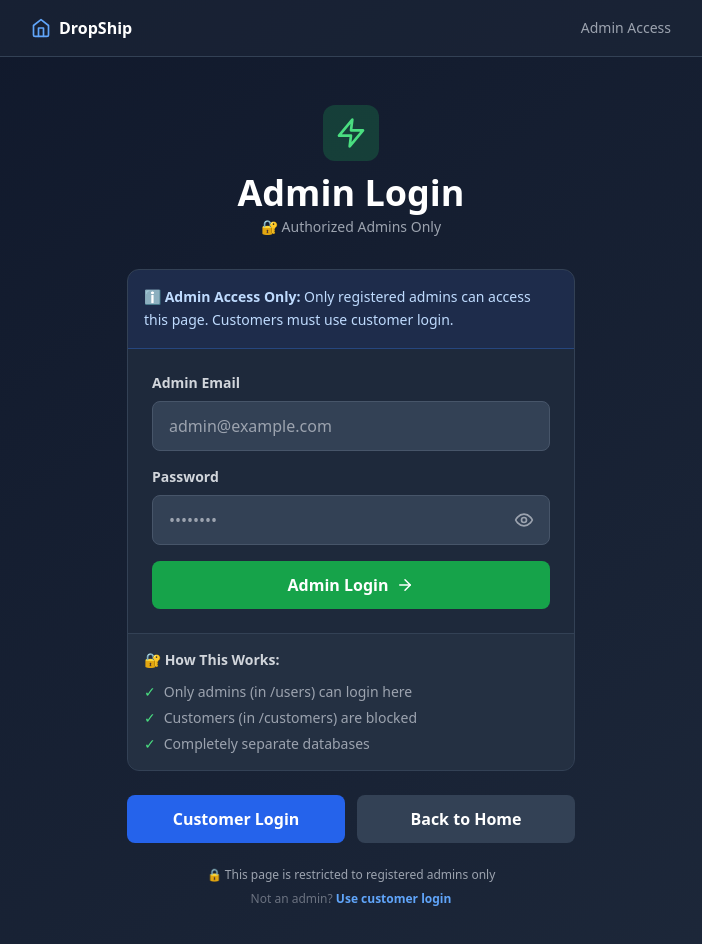
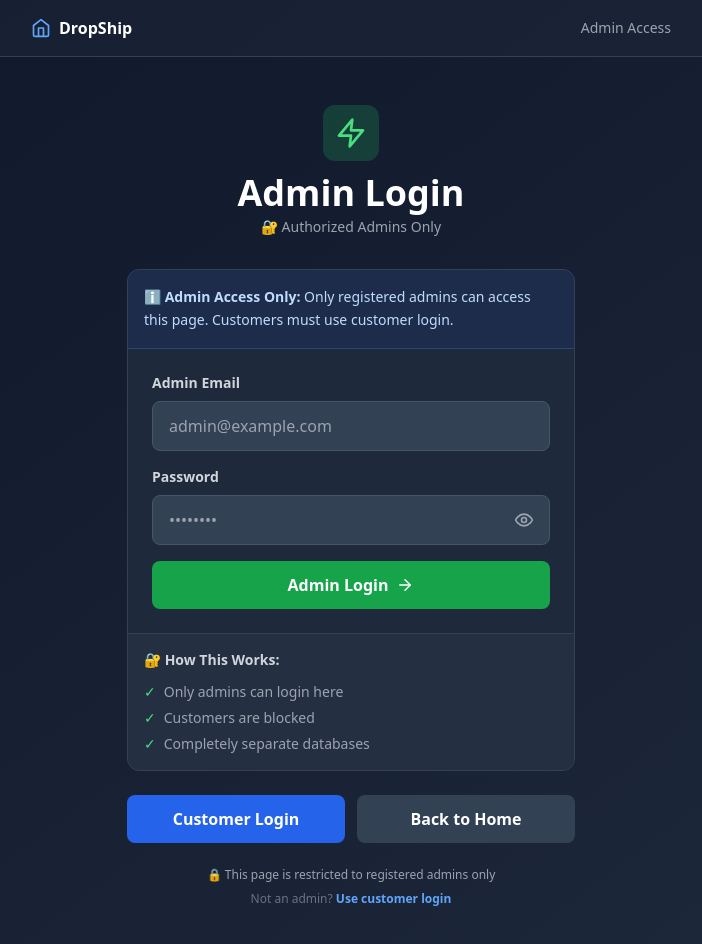
Before and after one commit to stichandlilo03-design/Dropshipping, a Next.js app: page /admin/login in a window 1280 px wide. Shown: the top 944 px of the page, without its empty margins (289-991 px from the left). Built offline with nearby package versions, Linux system fonts and the light colour scheme.

Commit message:
Update page.jsx

```diff
--- a/app/admin/login/page.jsx
+++ b/app/admin/login/page.jsx
@@ -209,11 +209,11 @@ function AdminLoginContent() {
               <ul className="text-gray-400 text-sm space-y-1.5">
                 <li className="flex gap-2">
                   <span className="text-green-400 flex-shrink-0">✓</span>
-                  <span>Only admins (in /users) can login here</span>
+                  <span>Only admins can login here</span>
                 </li>
                 <li className="flex gap-2">
                   <span className="text-green-400 flex-shrink-0">✓</span>
-                  <span>Customers (in /customers) are blocked</span>
+                  <span>Customers are blocked</span>
                 </li>
                 <li className="flex gap-2">
                   <span className="text-green-400 flex-shrink-0">✓</span>
```
